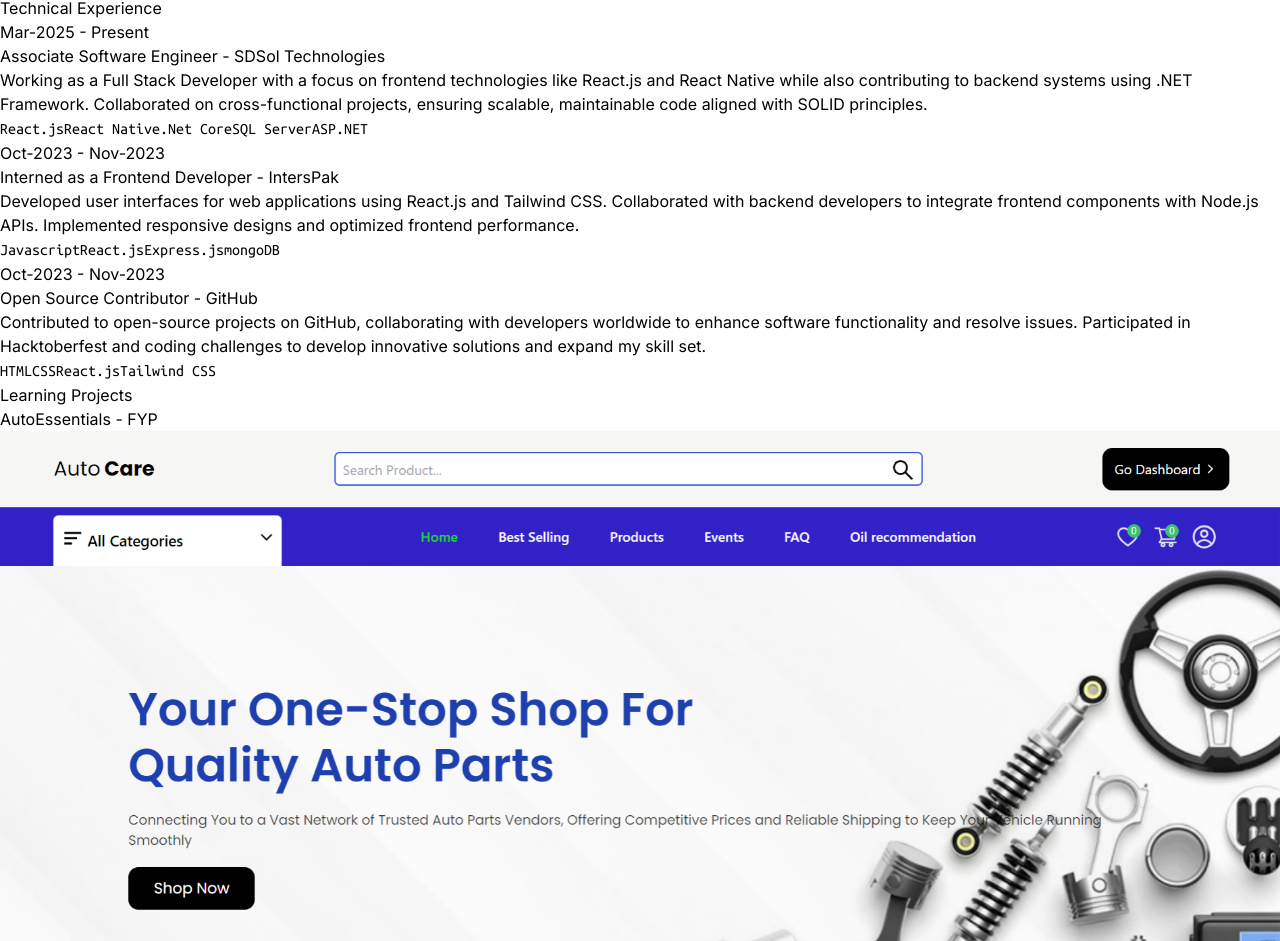
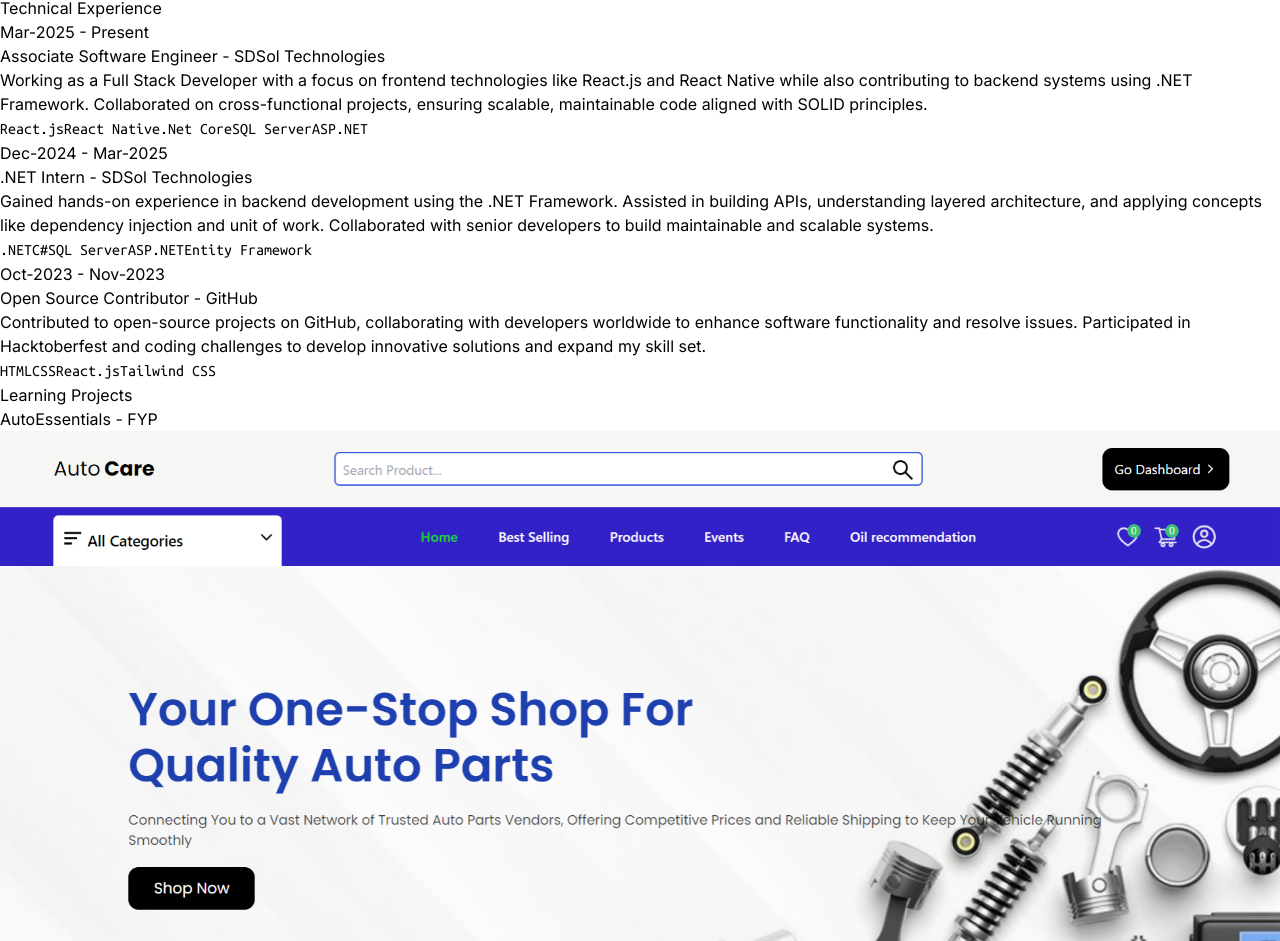
Before and after one commit to ChaudaryHammad/Frontend-BootCamp, a React (Vite) app in the folder Portfolio-project/: page / in a window 1280 px wide. Shown: the part 3910-4851 px from the top of the page. Built offline with nearby package versions, Linux system fonts and the light colour scheme.

Commit message:
experience updated

```diff
--- a/Portfolio-project/src/constants/index.js
+++ b/Portfolio-project/src/constants/index.js
@@ -28,11 +28,11 @@ export const EXPERIENCES = [
   },
 
   {
-    year: "Oct-2023 - Nov-2023",
-    role: "Interned as a Frontend Developer",
-    company: "IntersPak",
-    description: `Developed user interfaces for web applications using React.js and Tailwind CSS. Collaborated with backend developers to integrate frontend components with Node.js APIs. Implemented responsive designs and optimized frontend performance.`,
-    technologies: ["Javascript", "React.js", "Express.js", "mongoDB"],
+    year: "Dec-2024 - Mar-2025",
+    role: ".NET Intern",
+    company: "SDSol Technologies",
+    description: `Gained hands-on experience in backend development using the .NET Framework. Assisted in building APIs, understanding layered architecture, and applying concepts like dependency injection and unit of work. Collaborated with senior developers to build maintainable and scalable systems.`,
+    technologies: [".NET", "C#", "SQL Server", "ASP.NET", "Entity Framework"],
   },
   {
     year: "Oct-2023 - Nov-2023",
```
